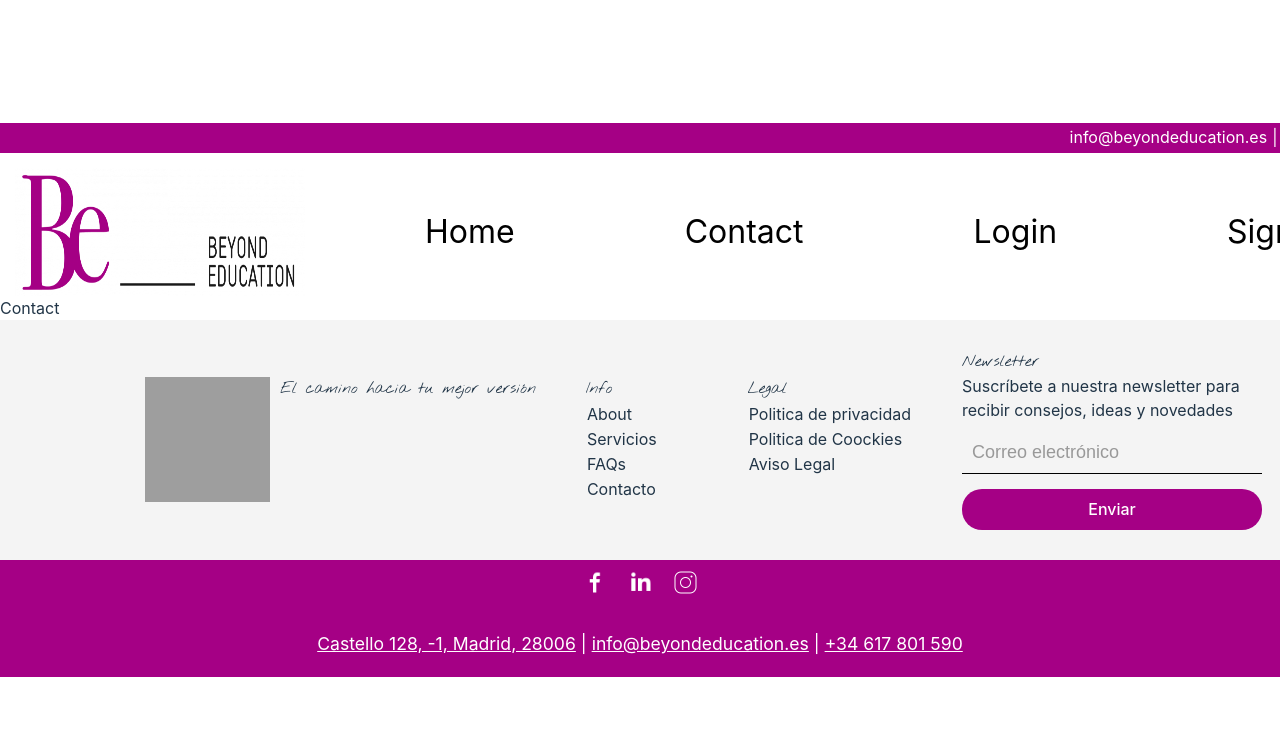
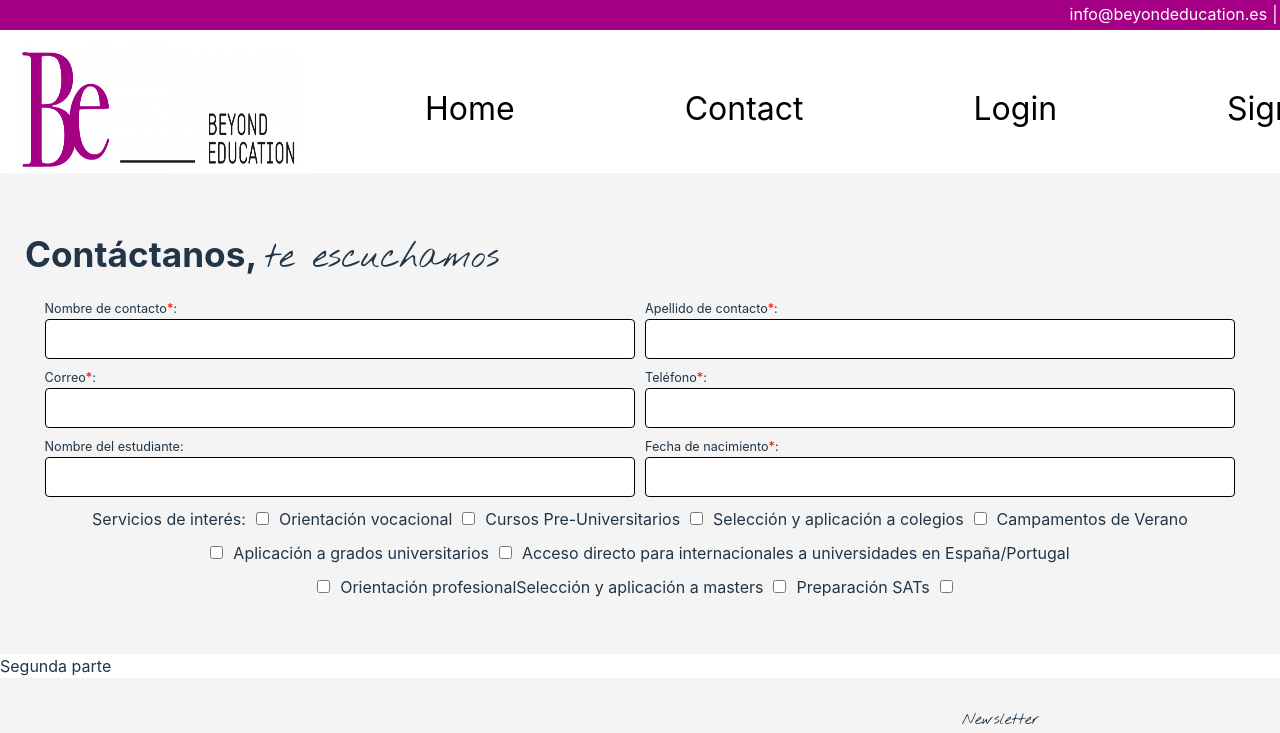
Before and after one commit to nicoDataCreator/fullstack, a React (Vite) app in the folder client/: page /contact in a window 1280 px wide. Shown: the top 733 px of the page. Built offline with nearby package versions, Linux system fonts and the light colour scheme; grey boxes are pictures that could not be loaded.

Commit message:
client/estructura de formulario comenzada

```diff
--- a/client/src/components/Main/Contact/Contact.jsx
+++ b/client/src/components/Main/Contact/Contact.jsx
@@ -1,7 +1,114 @@
 import React from "react";
 
 const Contact = () => {
-  return <div>Contact</div>;
+  return (
+    <section className="section-form">
+
+      <div className="container-form">
+        <h2>Contáctanos, <span className="cursiva"> te escuchamos</span></h2>
+        <form action="" className="form">
+          <div className="celdas">
+            <label htmlFor="">Nombre de contacto
+              <span className="required">*</span>:
+            </label>
+            <input type="text" />
+          </div>
+
+          <div className="celdas">
+            <label htmlFor="">Apellido de contacto
+              <span className="required">*</span>:
+            </label>
+            <input type="text" />
+          </div>
+
+          <div className="celdas">
+            <label htmlFor="">Correo
+              <span className="required">*</span>:
+            </label>
+            <input type="text" />
+          </div>
+
+          <div className="celdas">
+            <label htmlFor="">Teléfono
+              <span className="required">*</span>:
+            </label>
+            <input type="text" />
+          </div>
+
+          <div className="celdas">
+            <label htmlFor="">Nombre del estudiante:</label>
+            <input type="text" />
+          </div>
+
+          <div className="celdas">
+            <label htmlFor="">Fecha de nacimiento
+              <span className="required">*</span>:
+            </label>
+            <input type="text" />
+          </div>
+
+
+          <p>Servicios de interés:</p>
+
+          <label className="option-checkbox">
+            <input type="checkbox" className="checkbox" value="" name="" />
+            Orientación vocacional
+          </label>
+
+          <label>
+            <input type="checkbox" className="checkbox" value="" name="" />
+            Cursos Pre-Universitarios
+          </label>
+
+          <label>
+            <input type="checkbox" className="checkbox" value="" name="" />
+            Selección y aplicación a colegios
+          </label>
+
+          <label>
+            <input type="checkbox" className="checkbox" value="" name="" />
+            Campamentos de Verano
+          </label>
+
+          <label>
+            <input type="checkbox" className="checkbox" value="" name="" />
+            Aplicación a grados universitarios
+          </label>
+
+          <label>
+            <input type="checkbox" className="checkbox" value="" name="" />
+            Acceso directo para internacionales a universidades en España/Portugal
+          </label>
+
+
+
+
+
+          <label>
+            <input type="checkbox" className="checkbox" value="" name="" />
+            Orientación profesionalSelección y aplicación a masters
+          </label>
+
+          <label>
+            <input type="checkbox" className="checkbox" value="" name="" />
+            Preparación SATs
+          </label>
+
+          <label>
+            <input type="checkbox" className="checkbox" value="" name="" />
+
+          </label>
+
+
+        </form>
+      </div>
+
+      <div>
+        Segunda parte
+      </div>
+
+    </section>
+  );
 };
 
 export default Contact;
--- /dev/null
+++ b/client/src/styles/components/_Contact.scss
@@ -0,0 +1,60 @@
+@import '../utils/variables.scss';
+
+
+.section-form {
+    width: 100vw;
+
+    .container-form {
+        padding: 55px 25px;
+        background-color: $gris-formulario-fondos;
+
+        h2 {
+            font-size: 2.2rem;
+            padding-bottom: 15px;
+        }
+
+        .cursiva {
+            font-family: 'Nothing You Could Do', cursive;
+        }
+
+        form {
+            display: flex;
+            gap: 10px;
+            flex-wrap: wrap;
+            justify-content: center;
+
+            .celdas {
+                display: flex;
+                flex-direction: column;
+                font-size: 0.79rem;
+                width: 48%;
+
+                label {
+
+                    .required {
+                        color: red;
+                    }
+                }
+
+                input {
+                    width: 100%;
+                    height: 40px;
+                    padding: 0 10px;
+                    border: 1px solid black;
+                    border-radius: 4px;
+                }
+
+                .option-checkbox{
+                    width: 40%;
+                }
+
+            }
+
+
+            .checkbox {
+                margin-right: 10px;
+            }
+        }
+    }
+
+}
--- a/client/src/styles/styles.scss
+++ b/client/src/styles/styles.scss
@@ -2,9 +2,9 @@
 
 @import './pages/App.scss';
 
-
+@import './components/Contact.scss';
+@import './components/FooterBottom.scss';
+@import './components/FooterTop.scss';
 @import './components/Header.scss';
 @import './components/Nav.scss';
 @import './components/Traductor.scss';
-@import './components/FooterBottom.scss';
-@import './components/FooterTop.scss';
```
